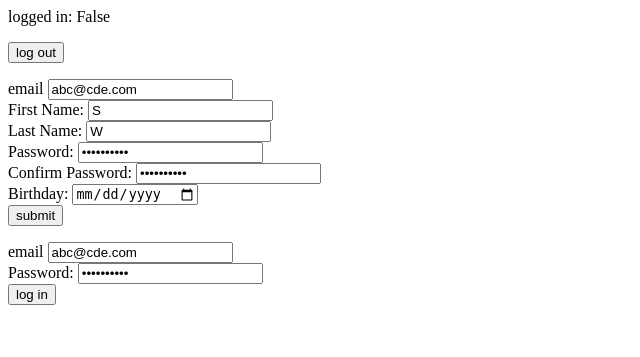
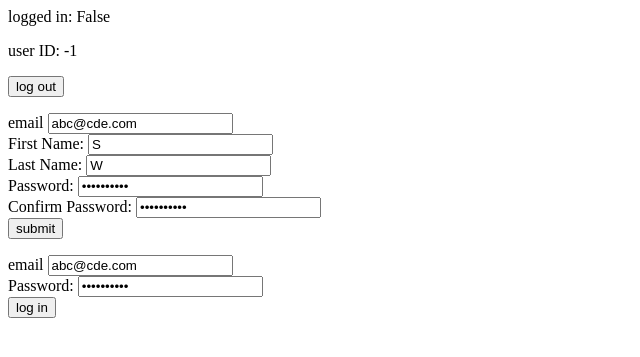
Before and after one commit to kegplant/Python_FlaskFundamental_Registration, a Flask app: page / in a window 1280 px wide. Shown: the top 357 px of the page, without its empty margins (0-640 px from the left). Run offline with Flask 2, Linux system fonts and the light colour scheme.

Commit message:
feature complete

```diff
--- a/server.py
+++ b/server.py
@@ -25,6 +25,8 @@ def loggedIn():
         session['loggedIn']
     except:
         session['loggedIn']=False
+    if session['loggedIn']==False:
+        session['user_ID']=-1
     return session['loggedIn']
 
 # our index route will handle rendering our form
@@ -34,6 +36,7 @@ def index():
     return render_template('index.html')
 @app.route('/process', methods=['POST'])
 def process():
+    status=loggedIn()
     if request.form['type']=='log in':
         flash('loggin in...')
         for key,value in request.form.items():
@@ -46,9 +49,24 @@ def process():
         if len(request.form['password'])<8:
             flash('Password must be 8 or more letters long!')
             return redirect('/')
+        email = request.form['eml']
+        password = request.form['password']
+        user_query = "SELECT * FROM users WHERE users.email = :email LIMIT 1"
+        query_data = {'email': email}
+        user = mysql.query_db(user_query, query_data)
+        if len(user) != 0:
+            encrypted_password = md5.new(password + user[0]['salt']).hexdigest()
+            if user[0]['password'] == encrypted_password:
+                flash('Successfully logged in')
+                session['loggedIn']=True
+                session['user_ID']=user[0]['id']
+                return redirect('/result')
+            else:
+                flash('invalid password!')
+        else:
+            flash('invalid email!')
+        return redirect('/')
 
-
-        return redirect('/')
     elif request.form['type'] != 'register':
         flash('wrong choice!')
         return redirect('/')
@@ -61,6 +79,9 @@ def process():
     # if not (request.form['first_name'].isalpha() and request.form['last_name'].isalpha()):
     #     flash('First and Last Names are letters only!')
     #     return redirect('/')
+    if not (len(request.form['first_name'])>1 and len(request.form['last_name'])>1):
+        flash('First and Last Names must be at least 2 characters long!')
+        return redirect('/')
     if len(request.form['password'])<8:
         flash('Password must be 8 or more letters long!')
         return redirect('/')
@@ -79,7 +100,6 @@ def process():
     #     flash('B-day must not be in the future!')
     #     return redirect('/')
 
-
     first_name=request.form['first_name']
     email=request.form['eml']
     #check no dupes
@@ -94,9 +114,13 @@ def process():
     query_data = { 'first_name': first_name, 'email': email, 'hashed_pw': hashed_pw, 'salt': salt}
     # print insert_query
     # print query_data
-    mysql.query_db(insert_query,query_data)
+    session['user_ID']=mysql.query_db(insert_query,query_data)
     flash('Thanks for submitting your information!')
 
+    return redirect('/result')
+@app.route('/result')
+def result():
+    status=loggedIn()
     return render_template('result.html')
 @app.route('/log_out')
 def logOut():
--- a/templates/index.html
+++ b/templates/index.html
@@ -10,6 +10,7 @@
     </head>
     <body>
         <p>logged in: {{session['loggedIn']}}</p>
+        <p>user ID: {{session['user_ID']}}</p>
         <form action='/log_out'><button>log out</button></form>
         <form action='/process' method='post'>
             <label>
@@ -32,10 +33,10 @@
                 Confirm Password:
                 <input type='password' name='password2' value='abcDEF23ff'>
             </label>
-            <label>
+            <!-- <label>
                 Birthday:
                 <input type='date' name='bday'>
-            </label>
+            </label> -->
             <input type='hidden' name='type' value='register'>
             <button>submit</button>
         </form>
```
